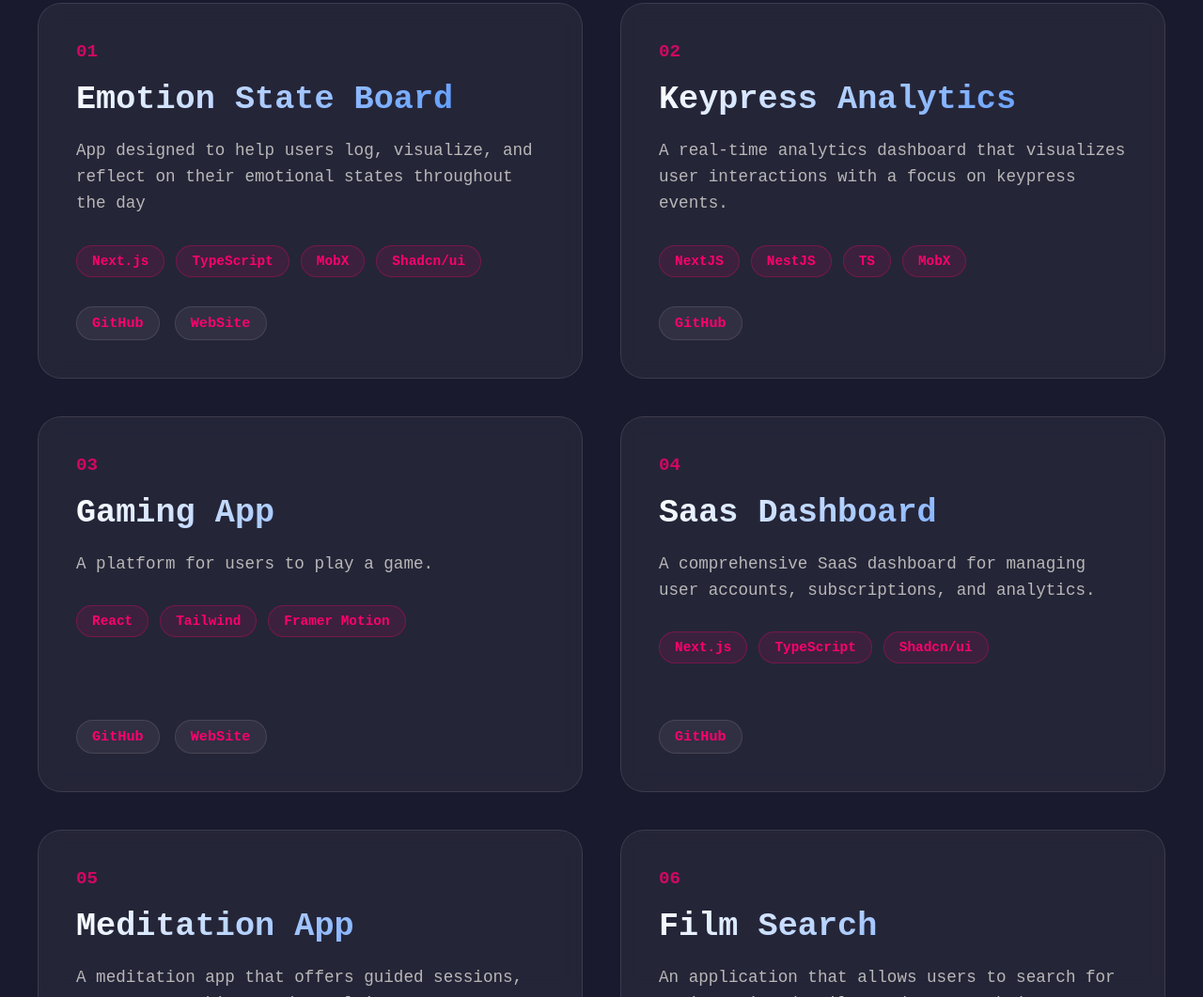
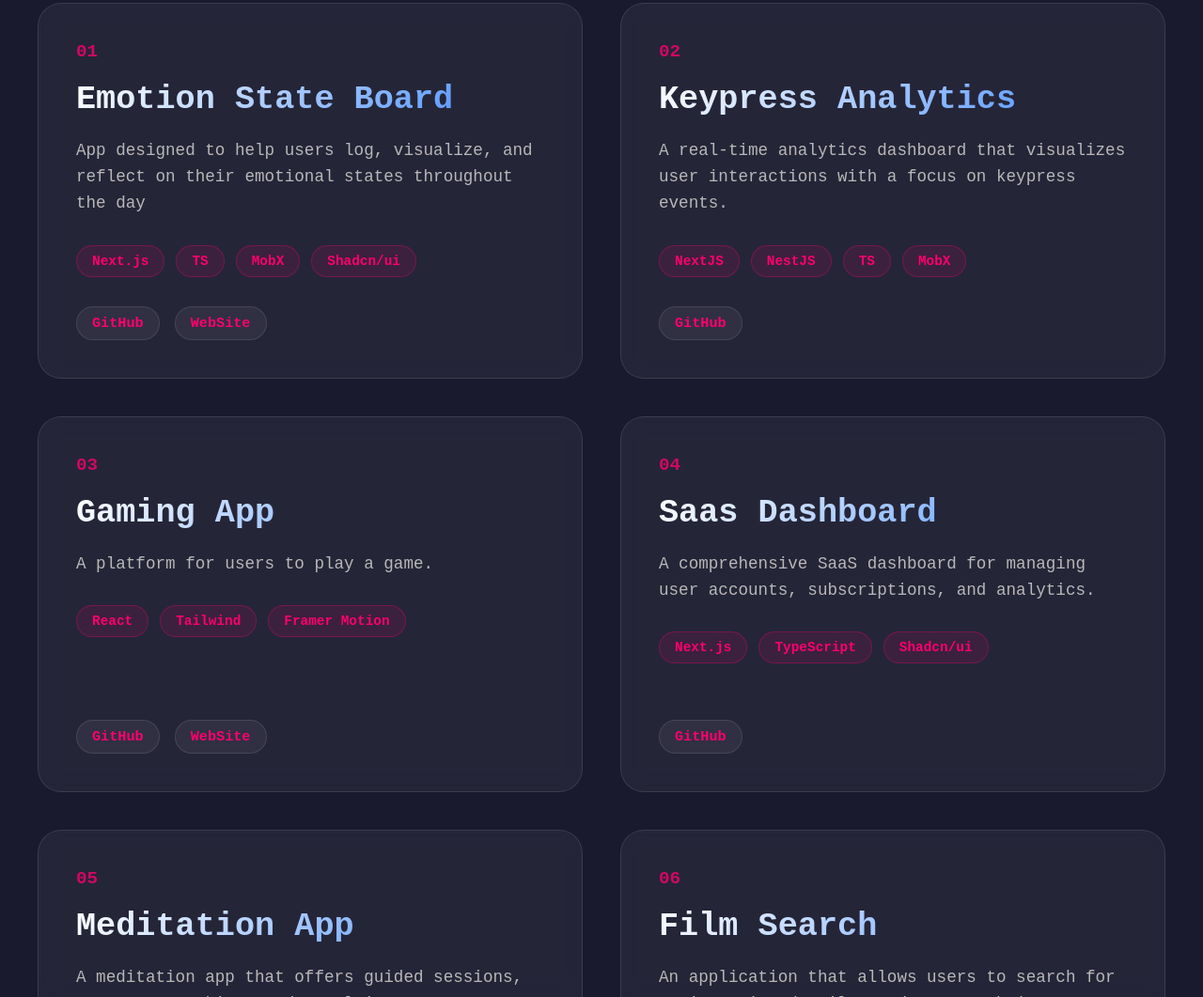
Before and after one commit to demchko/portfolio-layout, a plain HTML site: page index.html in a window 1280 px wide. Shown: the part 2232-3293 px from the top of the page at 94% size. Drawn offline with Linux system fonts and the light colour scheme.

Commit message:
replace typescript text with ts

```diff
--- a/index.html
+++ b/index.html
@@ -134,7 +134,7 @@
                         </div>
                         <div class="project-tech">
                             <span class="tech-tag">Next.js</span>
-                            <span class="tech-tag">TypeScript</span>
+                            <span class="tech-tag">TS</span>
                             <span class="tech-tag">MobX</span>
                             <span class="tech-tag">Shadcn/ui</span>
                         </div>
```
